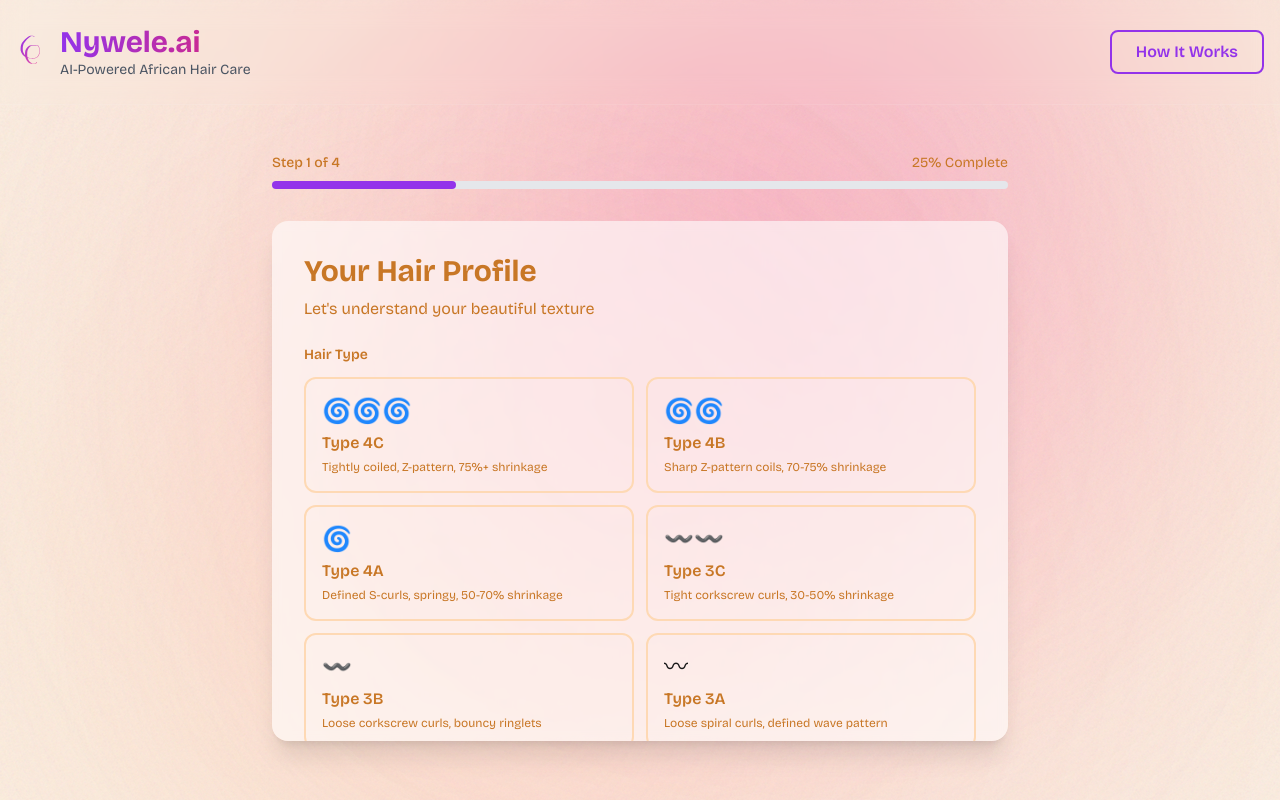
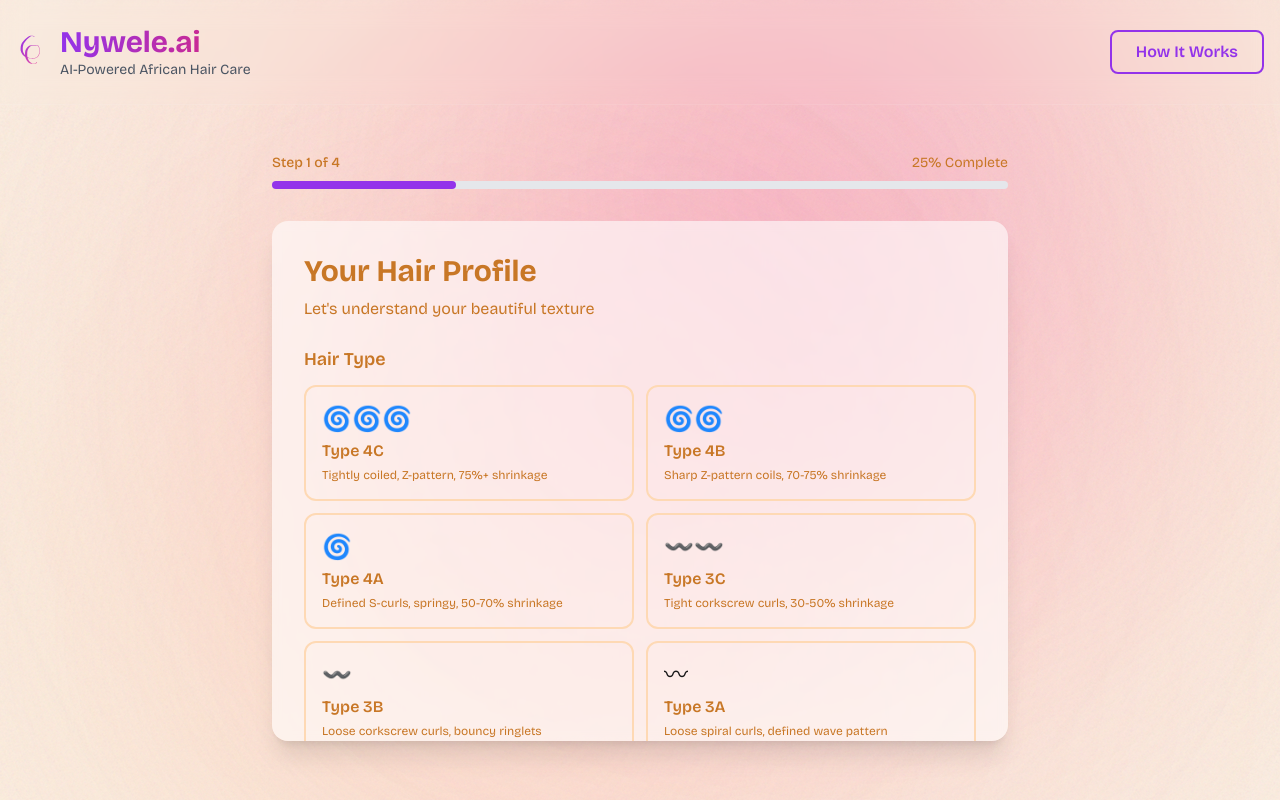
Before and after one commit to lulumuts/Nywele-ai, a Next.js app: page / in a window 1280 px wide. Both pictures are taken after a click on the button "Get Started". Built offline with nearby package versions, Linux system fonts and the light colour scheme.

Commit message:
Increase size of form section labels to text-lg

```diff
--- a/app/page.tsx
+++ b/app/page.tsx
@@ -532,7 +532,7 @@ z"/>
 
               {/* Hair Type */}
               <div>
-                <label className="block text-sm font-semibold text-[#C87726] mb-3">
+                <label className="block text-lg font-semibold text-[#C87726] mb-3">
                   Hair Type
                 </label>
                 <div className="grid grid-cols-2 gap-3">
@@ -557,7 +557,7 @@ z"/>
 
               {/* Porosity */}
               <div>
-                <label className="block text-sm font-semibold text-[#C87726] mb-1">
+                <label className="block text-lg font-semibold text-[#C87726] mb-1">
                   Hair Porosity
                 </label>
                 <div className="flex items-center gap-2 mb-3 text-xs text-[#C87726]">
@@ -586,7 +586,7 @@ z"/>
 
               {/* Length */}
               <div>
-                <label className="block text-sm font-semibold text-[#C87726] mb-3">
+                <label className="block text-lg font-semibold text-[#C87726] mb-3">
                   Current Length (Stretched)
                 </label>
                 <div className="space-y-2">
```
